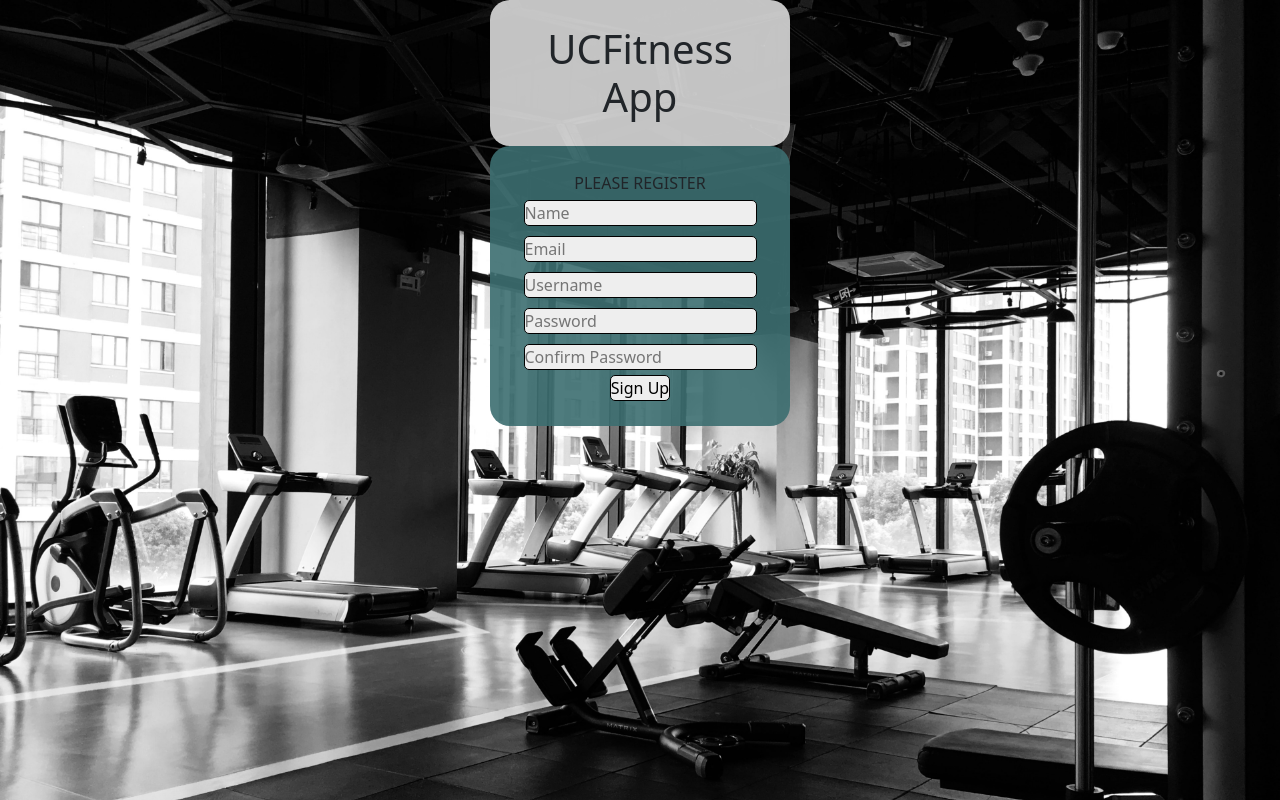
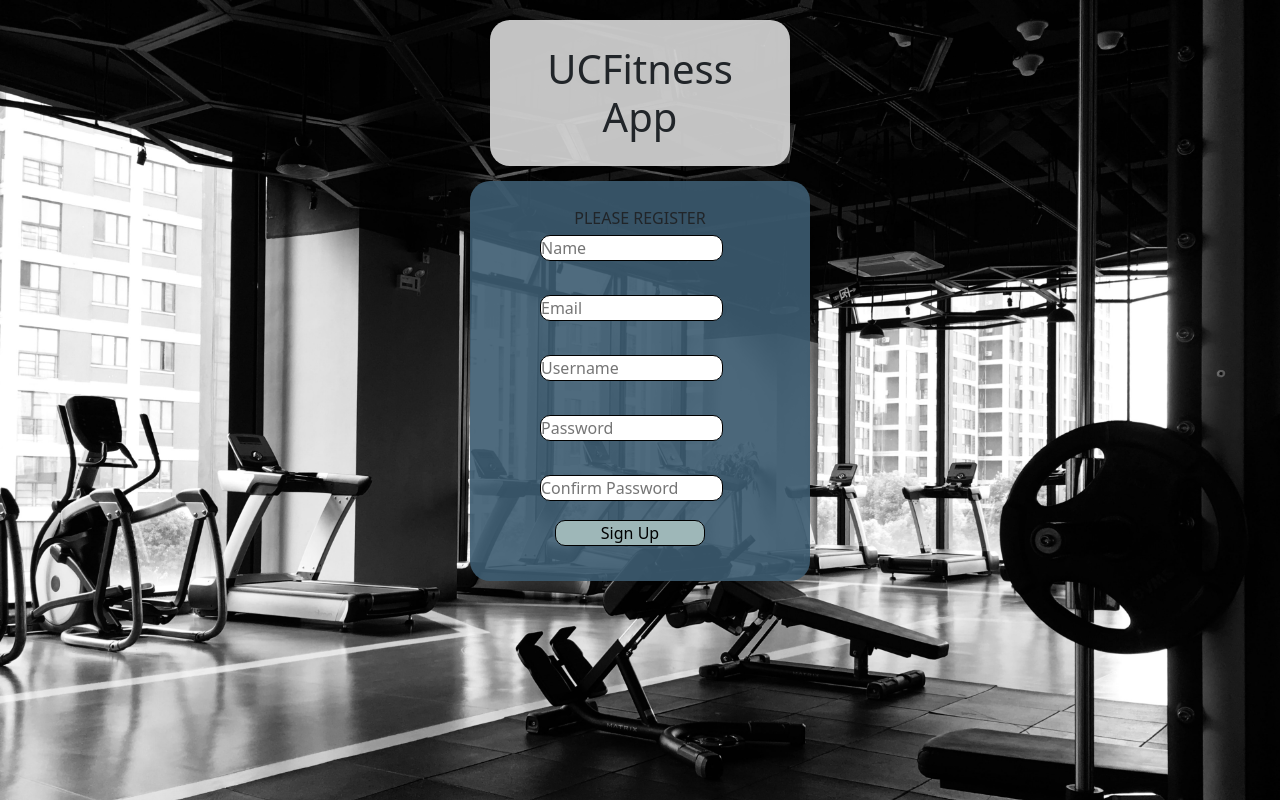
Before and after one commit to BrandonN24/workout-app, a React (Create React App) app in the folder frontend/: page /RegisterPage in a window 1280 px wide. Built offline with nearby package versions, Linux system fonts and the light colour scheme.

Commit message:
Added css to all pages

```diff
--- a/frontend/src/components/History.js
+++ b/frontend/src/components/History.js
@@ -57,7 +57,7 @@ function History() {
 
   return (
     <div className="containerH">
-      <h1>Workout Calendar</h1>
+      <h1 id="title">Workout Calendar</h1>
       <Calendar
         onChange={handleDateChange}
         value={date}
@@ -70,13 +70,12 @@ function History() {
       {workouts.map(workout => (
         <li key={workout._id}>
           {workout.exercises && workout.exercises.map((exercise, index) => (
-            <div key={index}>
-              <p><strong>Exercise Name:</strong> {exercise.Name}</p>
-              <p><strong>Sets:</strong></p>
+            <div className="exerciseInfo" key={index}>
+              <p className="exerciseName" ><strong>Exercise Name</strong> <br></br> {exercise.Name} <br></br> Effort Level: {exercise.effort}</p>
               <ul>
                 {exercise.Sets && exercise.Sets.map((set, setIndex) => (
                   <li key={setIndex}>
-                    Set {setIndex + 1}:<br/>
+                    <strong>Set {setIndex + 1}:</strong><br/>
                     Reps: {set.reps}<br/>
                     Weight: {set.weight}
                   </li>
--- a/frontend/src/components/HomeInfo.js
+++ b/frontend/src/components/HomeInfo.js
@@ -1,4 +1,5 @@
 import React, {useState} from 'react';
+import './../css/HomeInfo.css';
 
 function HomeInfo()
 {
@@ -15,9 +16,9 @@ function HomeInfo()
     return (
         <div id="homeInfoDiv">
             <h1>Welcome Back {loginName}!</h1>
-            <p>Age: {ageVal}</p>
-            <p>Height: {heightVal}</p>
-            <p>Weight: {weightVal}</p>
+            <h8 id="personalInfo">Age: {ageVal}</h8>
+            <h8 id="personalInfo">Height: {heightVal} in</h8>
+            <h8 id="personalInfo">Weight: {weightVal} lbs</h8>
         </div>
 
 
--- a/frontend/src/components/Register.js
+++ b/frontend/src/components/Register.js
@@ -1,4 +1,6 @@
 import React, {useState} from 'react';
+import './../css/Register.css';
+
 
 function Register()
 {
@@ -74,6 +76,7 @@ function Register()
 
 
     return (
+        <div id="registerContainer">
         <div id="registerDiv">
             <form onSubmit={doRegister}>
             <span id="inner-title">PLEASE REGISTER</span><br />
@@ -88,6 +91,7 @@ function Register()
             </form>
             <span id="registerResult">{message}</span>
         </div>
+        </div>
     );
 
 }
--- a/frontend/src/components/SearchExercises.js
+++ b/frontend/src/components/SearchExercises.js
@@ -38,10 +38,8 @@ const SearchExercises = ({ setExercises, bodyPart, setBodyPart }) => {
 
   return (
     <Stack alignItems="center" mt="37px" justifyContent="center" p="20px">
-      <Typography fontWeight={700} sx={{ fontSize: { lg: '44px', xs: '30px' } }} mb="49px" textAlign="center">
-        Exercises
-      </Typography>
-      <Box position="relative" mb="72px">
+      <h1 id="title">Exercises</h1>
+      <Box position="relative" mb="72px" top="40px">
         <TextField
           height="76px"
           sx={{ input: { fontWeight: '700', border: 'none', borderRadius: '4px' }, width: { lg: '1170px', xs: '350px' }, backgroundColor: '#fff', borderRadius: '40px' }}
--- a/frontend/src/components/Stats.js
+++ b/frontend/src/components/Stats.js
@@ -12,6 +12,7 @@ function Stats()
 
   // Create the data points table
   const [table, setTable] = useState([]);
+  const [searchPerformed, setSearchPerformed] = useState(false);
 
   const doSearch = async event =>
   {
@@ -93,6 +94,7 @@ function Stats()
       }
 
       setTable(newTable);
+      setSearchPerformed(true);
       return;
     }
     catch(e)
@@ -108,26 +110,27 @@ function Stats()
        <h1 id="title">Stats</h1>
       </div>
 
+      <div id="statContainer">
       <div class="searchbar">
         <form>
-            <input type="text" id = "exerciseQuery" placeholder="search" ref={(c) => exerciseQuery = c}/>
+            <input type="text" id = "exerciseQuery" placeholder="Exercise" ref={(c) => exerciseQuery = c}/>
             <input type="button" id="searchButton" onClick ={doSearch} value = 'Search'/>
             <span id="searchResult"></span>
         </form>
       </div>
 
-      <h2>Highest Weight for Exercise by Date</h2>
-
+      {table.length > 0 && (
+      <>
+        <h5>Highest Weight for Exercise by Date</h5>
         <div className="container">
           <div className="table">
             <table>
               <thead>
                 <tr><th>Date</th> <th>Highest Weight</th></tr>
               </thead>
-            <tbody>{table.map((row) => (<tr key={row.date}> <td>{row.date}</td> <td>{row.Weight}</td></tr>))}</tbody>
+              <tbody>{table.map((row) => (<tr key={row.date}> <td>{row.date}</td> <td>{row.Weight} lbs</td></tr>))}</tbody>
             </table>
           </div>
-
           <div className="graph">
             <LineChart  width={600} height={350} data={table}>
               <CartesianGrid strokeDasharray="3 3" />
@@ -141,6 +144,9 @@ function Stats()
         </div>
       </>
 
+    )}
+    </div>
+  </>
 );
 };
 
--- a/frontend/src/css/History.css
+++ b/frontend/src/css/History.css
@@ -6,6 +6,8 @@
   }
 
   .containerW {
+    position: relative;
+    top: 30px;
     color: #284B63;
     padding: 10px;
     margin-top: 0px;
@@ -13,11 +15,22 @@
     border-radius: 20px;
   }
 
+  .exerciseInfo{
+    display: flex;
+    flex-direction: row;
+  }
+
+  .exerciseName{
+    padding-right: 18px;
+  }
+
   h1 {
     text-align: center;
   }
 
   .react-calendar {
+    position: relative;
+    top:40px;
     width: 50%;
     margin-bottom: 20px;
   }
--- a/frontend/src/css/HomeInfo.css
+++ b/frontend/src/css/HomeInfo.css
@@ -0,0 +1,18 @@
+#homeInfoDiv{
+    position: relative;
+    top: 40px;
+    display: flex;
+    flex-direction: column;
+    align-items: center;
+    background-color: #3C5B71;
+    width: 500px;
+    margin: 0 auto;
+    border-radius: 10px;
+    color: white;
+}
+
+#personalInfo{
+    text-align: left;
+    margin-left: 20px;
+    padding: 5px;;
+  }
--- a/frontend/src/css/Login.css
+++ b/frontend/src/css/Login.css
@@ -5,6 +5,8 @@
     /* grid-template-columns: repeat(auto-fit, minmax(100px, 1fr)); */
     justify-items: center;
     flex-direction: column;
+    position: relative;
+    top: 45px;
 }
 
 .loginDiv{
@@ -24,6 +26,8 @@
     align-items: center;
     background-color: white;
     border-radius: 10px;
+    width: 183px;
+    left: 30px;
 }
 
 #loginPassword{
@@ -32,7 +36,8 @@
     align-items: center;
     background-color: white;
     border-radius: 10px;
-
+    width: 183px;
+    left: 30px;
 }
 
 #loginButton{
--- a/frontend/src/css/Register.css
+++ b/frontend/src/css/Register.css
@@ -0,0 +1,87 @@
+.registerContainer{
+    display: flex;
+    height: 300px;
+    /* grid-template-rows: repeat(auto-fit, minmax(100px, 1fr)); */
+    /* grid-template-columns: repeat(auto-fit, minmax(100px, 1fr)); */
+    justify-items: center;
+    flex-direction: column;
+    position: relative;
+    top: 45px;
+}
+
+.registerDiv{
+    /*grid-row: 1;
+    grid-area: 1 / 1 / 2 / 2; */
+    padding:25px;
+    margin: 0 auto;
+    text-align: center;
+    width: 300px;
+    background-color: rgb(60, 110, 113,.9);
+    border-radius: 20px;
+}
+
+#registerName{
+    display: flex;
+    justify-content: center;
+    align-items: center;
+    background-color: white;
+    border-radius: 10px;
+    width: 183px;
+    left: 40px;
+}
+
+#registerEmail{
+    display: flex;
+    justify-content: center;
+    align-items: center;
+    background-color: white;
+    border-radius: 10px;
+    width: 183px;
+    left: 40px;
+}
+
+#registerLogin{
+    display: flex;
+    justify-content: center;
+    align-items: center;
+    background-color: white;
+    border-radius: 10px;
+    width: 183px;
+    left: 40px;
+}
+
+#registerPassword{
+    display: flex;
+    justify-content: center;
+    align-items: center;
+    background-color: white;
+    border-radius: 10px;
+    width: 183px;
+    left: 40px;
+}
+
+#confirmPassword{
+    display: flex;
+    justify-content: center;
+    align-items: center;
+    background-color: white;
+    border-radius: 10px;
+    width: 183px;
+    left: 40px;
+}
+
+#registerButton{
+    display: flex;
+    justify-content: center;
+    align-items: center;
+    width: 150px;
+    background-color: rgb(158, 183, 184, 1);
+    border-radius: 10px;
+    left: 60px;
+    bottom: 10px;
+}
+
+#registerResult{
+    display: flex;
+    color: white;
+}
--- a/frontend/src/css/Stats.css
+++ b/frontend/src/css/Stats.css
@@ -1,14 +1,19 @@
+#statContainer{
+  position: relative;
+  top: 42px;
+}
+
 .searchbar {
     display: flex;
     justify-content: center;
     align-items: center;
   }
 
-  h2{
+  h5{
     display: flex;
     justify-content: center;
     align-items: center;
-    color: white
+    color: white;
   }
 
   .container {
@@ -27,7 +32,7 @@
 
   .table {
     display: flex;
-    justify-content: center;
+    justify-content: top;
     align-items: center;
     flex-direction: column;
     flex-basis: 50%;
--- a/frontend/src/index.css
+++ b/frontend/src/index.css
@@ -13,6 +13,7 @@ body {
 }
 
 #title{
+  position: relative;
   padding:25px;
   margin: 0 auto;
   text-align: center;
@@ -20,6 +21,7 @@ body {
   width: 300px;
   background-color: rgb(217, 217, 217,.9);
   border-radius: 20px;
+  top: 20px;
 }
 
 li{
@@ -38,12 +40,14 @@ a:hover{
 }
 
 #registerDiv{
+  position: relative;
+  top: 35px;
   padding:25px;
   margin: 0 auto;
   text-align: center;
   justify-content: flex-start;
-  width: 300px;
-  background-color: rgb(60, 110, 113,.9);
+  width: 340px;
+  background-color: rgb(60, 91, 113,.9);
   border-radius: 20px;
 }
 
```
Lines whose indentation alone changed are shown as unchanged.
